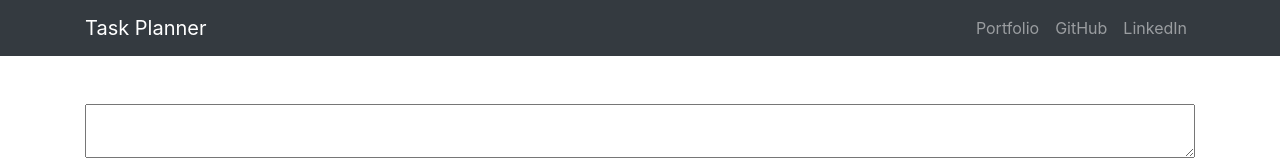
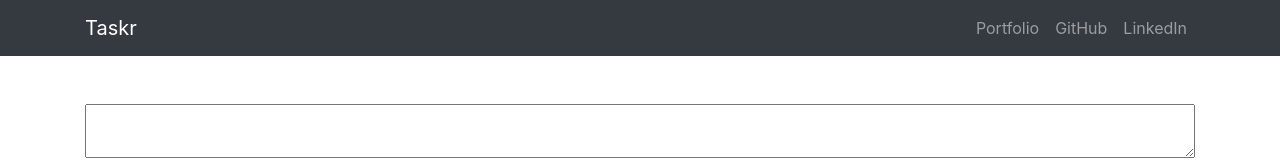
Before and after one commit to JuliusKarl/Redux-Playground, a React (Create React App) app: page / in a window 1280 px wide. Shown: the top 160 px of the page. Built offline with nearby package versions, Linux system fonts and the light colour scheme.

Commit message:
Task Planner -> Taskr

```diff
--- a/src/App.js
+++ b/src/App.js
@@ -35,7 +35,7 @@ class App extends Component {
       <div className="App">
           <Navbar color="dark" dark expand="sm" className="mb-5">
             <Container>
-              <NavbarBrand href='/'>Task Planner</NavbarBrand>
+              <NavbarBrand href='/'>Taskr</NavbarBrand>
               <NavbarToggler onClick={this.toggle}></NavbarToggler>
               <Collapse isOpen={this.state.isOpen} navbar>
                 <Nav className="ml-auto" navbar>
```
